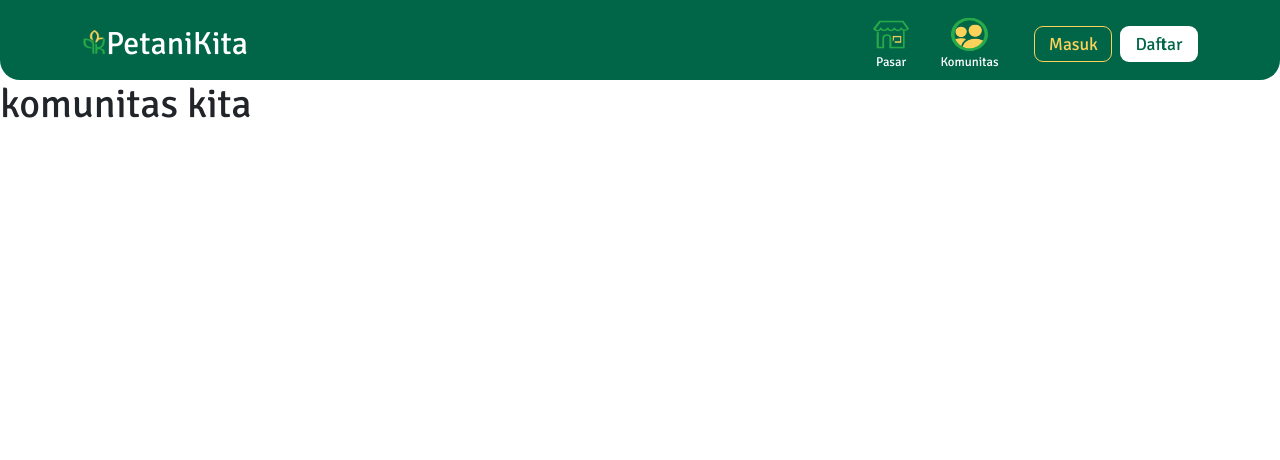
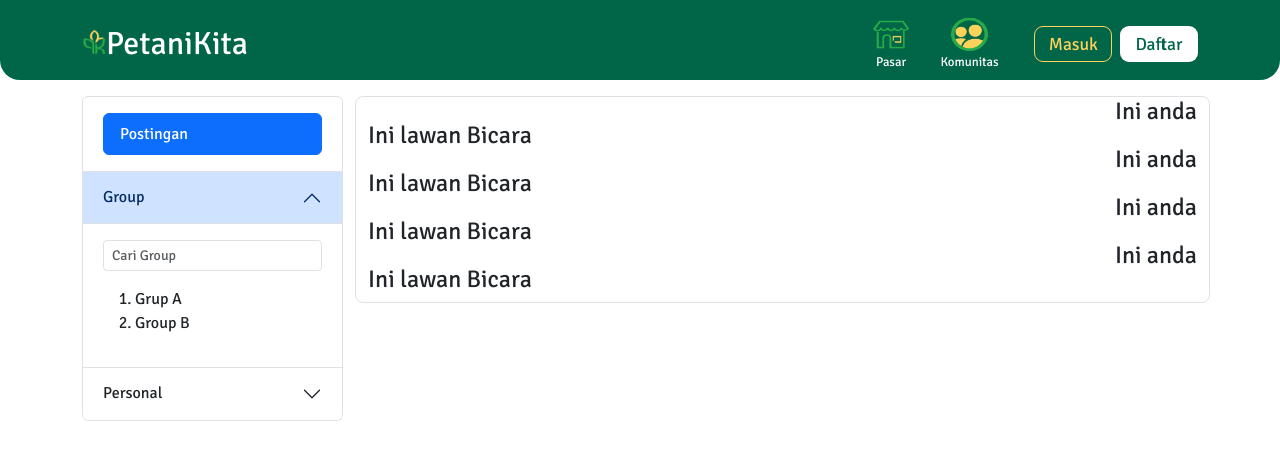
Before and after one commit to B1awan/petanikita, a CodeIgniter 4 app: template app/Views/halaman/komunitas.php in a window 1280 px wide. Shown: the top 460 px of the page. Run offline with PHP 8.4 and a stand-in for CodeIgniter, Linux system fonts and the light colour scheme; the template is opened without the code that fills it: most values are stand-ins (such as "Sample title", 1, 10 or a date in 2020); some libraries are stand-ins or nearby versions.

Commit message:
Co-authored-by: Bayu Ajiwicaksana <BayuAjiwicaksana@users.noreply.github.com>

```diff
--- a/app/Views/halaman/komunitas.php
+++ b/app/Views/halaman/komunitas.php
@@ -1,7 +1,70 @@
-<?= $this->extend('templates/header_footer');?>
+<?= $this->extend('templates/header_footer'); ?>
 
 <?= $this->section('content'); ?>
 
-<h1>komunitas kita</h1>
-
+<div class="container h-100 mt-3">
+    <form class="row h-100 row-cols-2">
+        <div class="h-100 col-12 col-md-3 listChat">
+            <div class="accordion" id="chatList">
+                <div class="accordion-item">
+                <div id="postingan" class="accordion-collapse show" data-bs-parent="#chatList">
+                    <div class="accordion-body">
+                        <div class="list-group">
+                            <a href="#" class="list-group-item list-group-item-action active" aria-current="true">
+                                Postingan
+                            </a>
+                        </div>
+                    </div>
+                </div>
+                </div>
+                <div class="accordion-item">
+                    <h2 class="accordion-header">
+                        <button class="accordion-button" type="button" data-bs-toggle="collapse" data-bs-target="#group" aria-expanded="true" aria-controls="group">
+                        Group
+                        </button>
+                    </h2>
+                    <div id="group" class="accordion-collapse collapse show" data-bs-parent="#chatList">
+                        <div class="accordion-body">
+                            <div class="input-group mb-3">
+                                <input type="text" class="form-control form-control-sm" placeholder="Cari Group" aria-describedby="searchBtn">
+                            </div>
+                            <ol>
+                                <li>Grup A</li>
+                                <li>Group B</li>
+                            </ol>
+                        </div>
+                    </div>
+                </div>
+                <div class="accordion-item">
+                    <h2 class="accordion-header">
+                        <button class="accordion-button collapsed" type="button" data-bs-toggle="collapse" data-bs-target="#personal" aria-expanded="false" aria-controls="personal">
+                        Personal
+                        </button>
+                    </h2>
+                    <div id="personal" class="accordion-collapse collapse" data-bs-parent="#chatList">
+                        <div class="accordion-body">
+                        <div class="input-group mb-3">
+                            <input type="text" class="form-control form-control-sm" placeholder="Cari Pengguna" aria-describedby="searchBtn">
+                        </div>
+                        <ol>
+                            <li>Mas Gopal</li>
+                            <li>Mas Bayu</li>
+                        </ol>
+                        </div>
+                    </div>
+                </div>
+            </div>
+        </div>
+        <div class="h-100 col-12 col-md-9 border rounded-3">
+            <h4 class="float-end">Ini anda</h4><br>
+            <h4 class="float-start">Ini lawan Bicara</h4><br>
+            <h4 class="float-end">Ini anda</h4><br>
+            <h4 class="float-start">Ini lawan Bicara</h4><br>
+            <h4 class="float-end">Ini anda</h4><br>
+            <h4 class="float-start">Ini lawan Bicara</h4><br>
+            <h4 class="float-end">Ini anda</h4><br>
+            <h4 class="float-start">Ini lawan Bicara</h4><br>
+        </div>
+    </form>
+</div>
 <?= $this->endSection(); ?>
```
Also changed, not shown: public/assets/css/komunitas.css (added).
